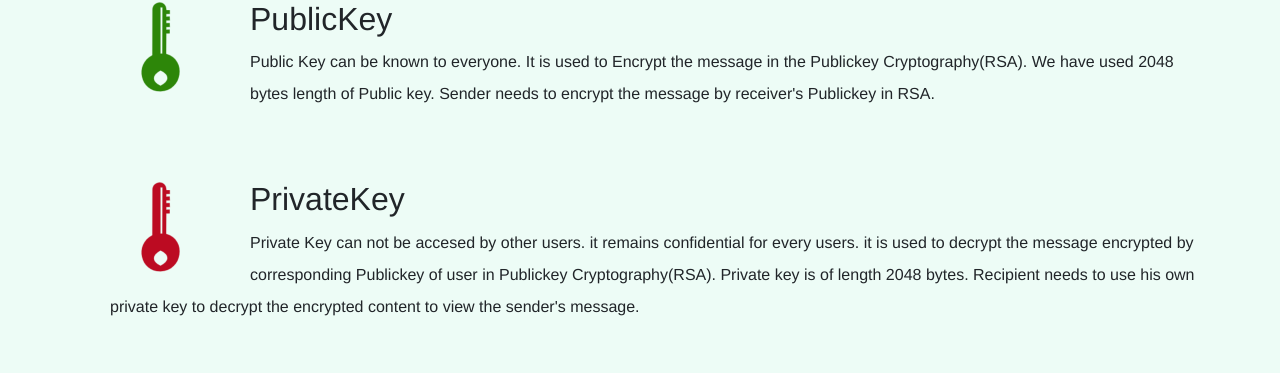
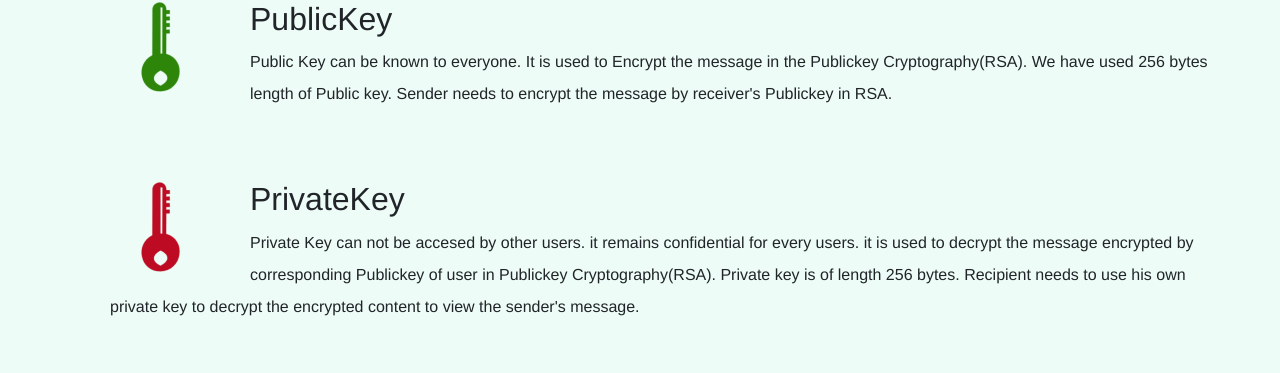
Before and after one commit to maulikchevli/UsablePGP, a Flask app: page /key_prop in a window 1280 px wide. Shown: the part 88-461 px from the top of the page. Run offline with Flask 2, Linux system fonts and the light colour scheme; parts of the project's set-up code (start-up, migrations or seed data) failed here and were passed over; some libraries are stand-ins or nearby versions.

Commit message:
changed back to 256

```diff
--- a/app/templates/KeyProperty.html
+++ b/app/templates/KeyProperty.html
@@ -35,14 +35,14 @@
 			<img src="{{ url_for('static', filename='Icons/PublicKey.png')}}" width="100px" style="float: left">
 			<h2>PublicKey</h2>
 			<p>
-				Public Key can be known to everyone. It is used to Encrypt the message in the Publickey Cryptography(RSA). We have used 2048 bytes length of Public key. Sender needs to encrypt the message by receiver's Publickey in RSA.
+				Public Key can be known to everyone. It is used to Encrypt the message in the Publickey Cryptography(RSA). We have used 256 bytes length of Public key. Sender needs to encrypt the message by receiver's Publickey in RSA.
 			</p>
 		</li>
 		<li>
 			<img src="{{ url_for('static', filename='Icons/PrivateKey.png')}}" width="100px" style="float: left">
 			<h2>PrivateKey</h2>
 			<p>
-				Private Key can not be accesed by other users. it remains confidential for every users. it is used to decrypt the message encrypted by corresponding Publickey of user in Publickey Cryptography(RSA). Private key is of length 2048 bytes.
+				Private Key can not be accesed by other users. it remains confidential for every users. it is used to decrypt the message encrypted by corresponding Publickey of user in Publickey Cryptography(RSA). Private key is of length 256 bytes.
 				Recipient needs to use his own private key to decrypt the encrypted content to view the sender's message.
 			</p>
 		</li>
```
